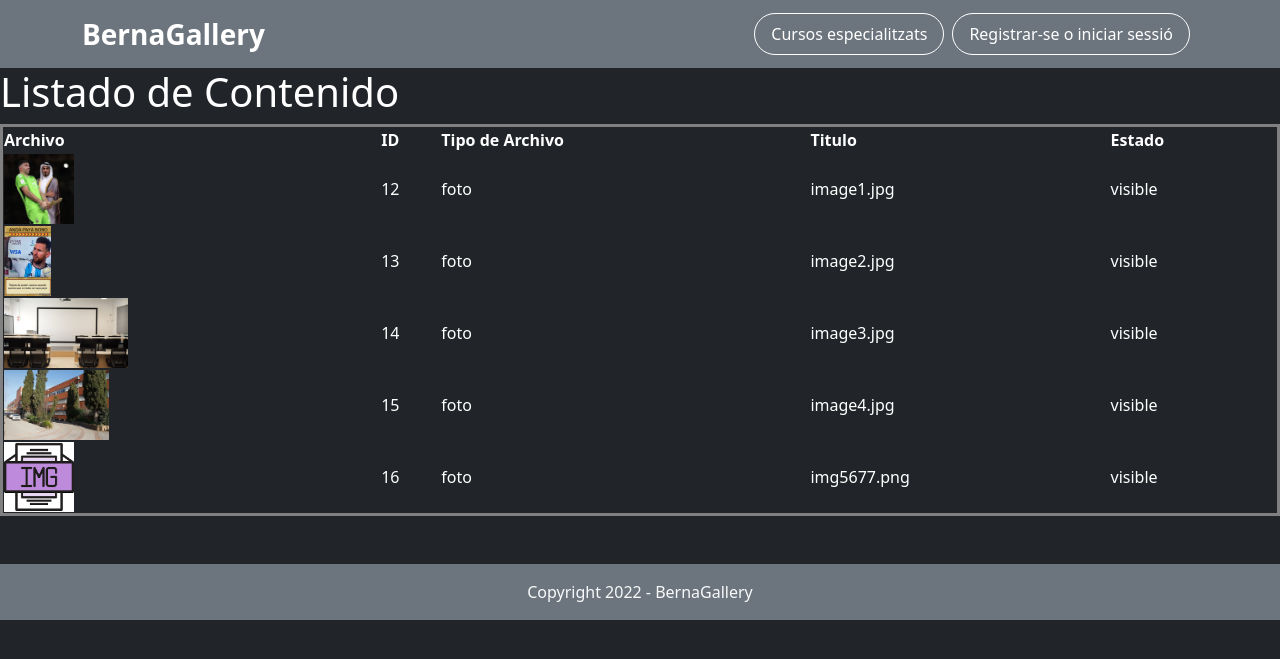
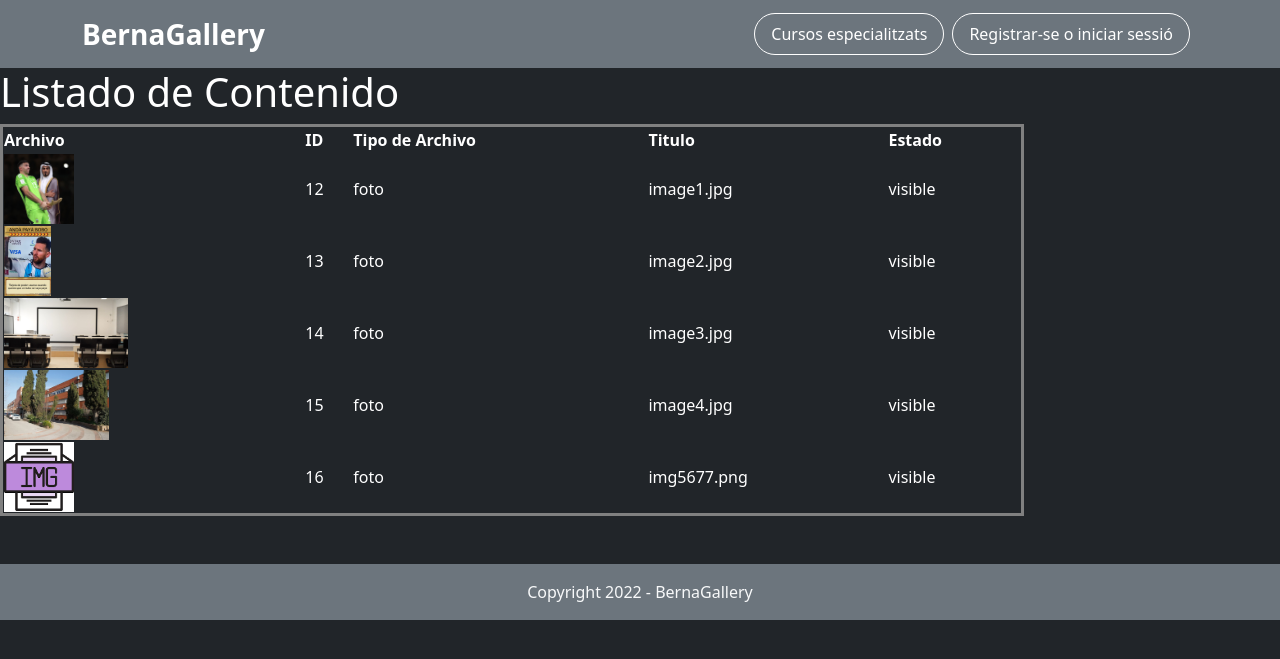
Before and after one commit to gorkaesparrech/BERNA_GALLERY, a PHP site: page /Llistat.php in a window 1280 px wide. Shown: the top 659 px of the page. Run offline with PHP 8.4, Linux system fonts and the light colour scheme; data comes from the database, SQL or seed files in the repository.

Commit message:
Add files via upload

```diff
--- a/Llistat.php
+++ b/Llistat.php
@@ -1,4 +1,3 @@
-
 <!DOCTYPE html PUBLIC "-//W3C//DTD HTML 4.01//ES">
 <html>
 <head>
@@ -26,7 +25,7 @@ require_once ("connection.php");
 
 
 <h1 style="color:white;">Listado de Contenido</h1>
-<table style="width:100%; border-style: solid; color:white;">
+<table class="espacio_tabla" style="width:80%; border-style: solid; color:white;">
 
 <tr>
   <th>Archivo</th>
```
